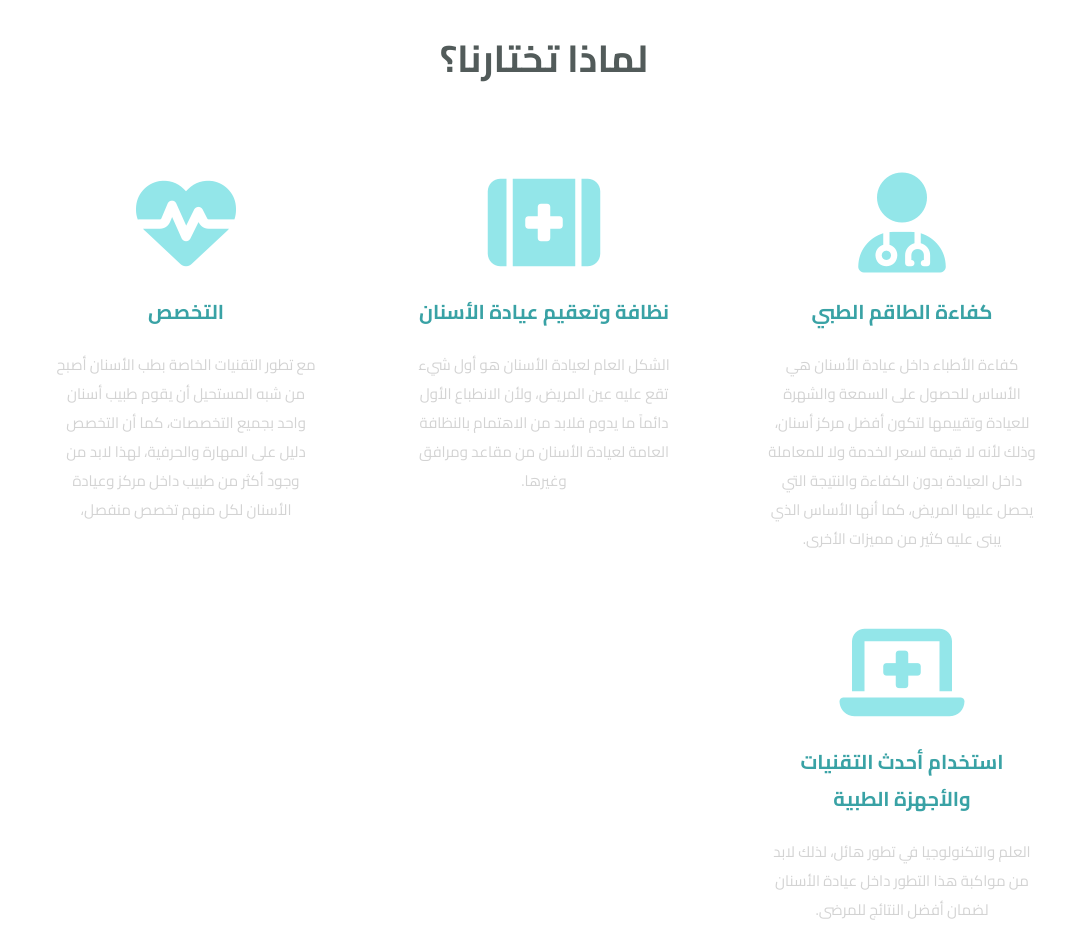
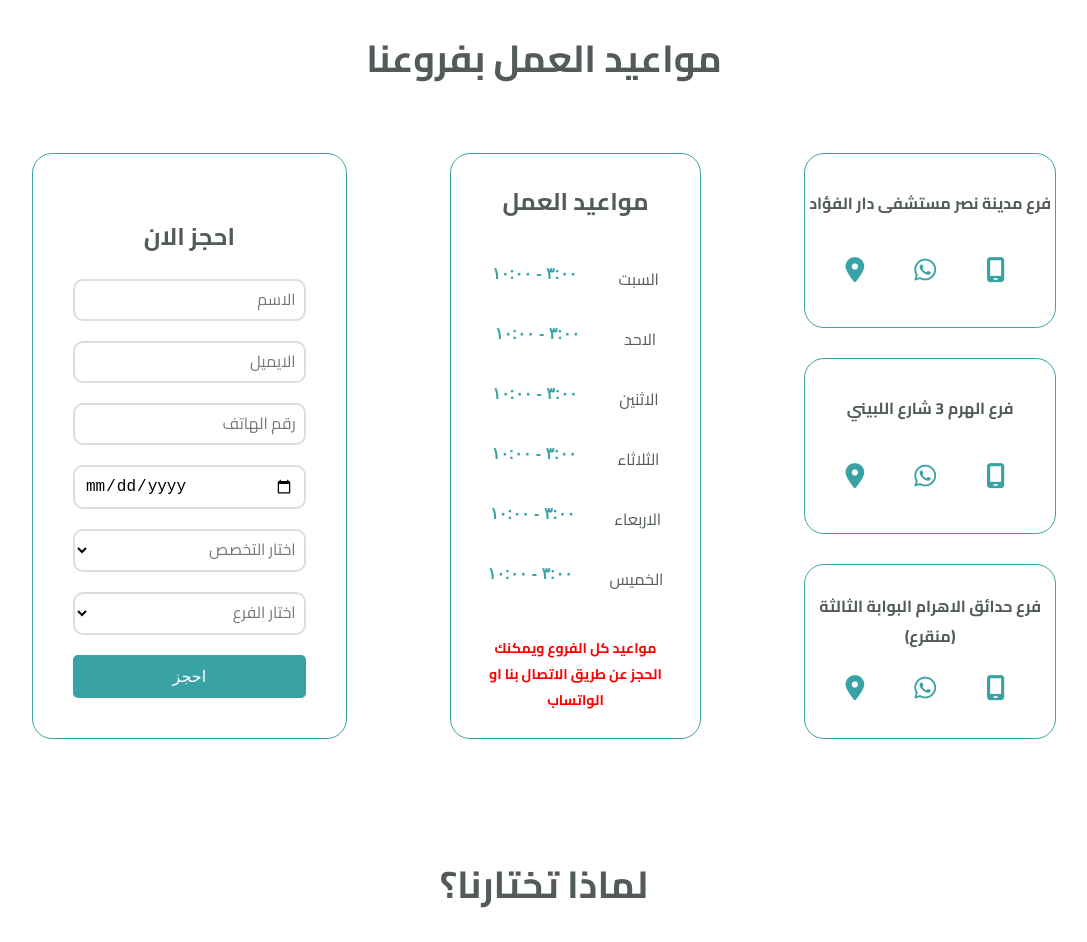
Before and after one commit to ahmedyosry433/Eletreby-Dental-Center, a website: page index.html in a window 1280 px wide. Shown: the part 846-1788 px from the top of the page, without its empty margins (96-1183 px from the left). Drawn offline with nearby package versions, Linux system fonts and the light colour scheme.

Commit message:
opening hour  ✅

```diff
--- a/index.html
+++ b/index.html
@@ -82,62 +82,6 @@
             </div>
         </section>
         <!-- End Slider -->
-
-        <!-- Start Why To Choose Us -->
-        <section class="why-choose">
-            <div class="container">
-                <div class="section-title">
-                    <h2>لماذا تختارنا؟</h2>
-
-                </div>
-                <div class="why-choose__cards">
-
-                    <div class="card-why">
-                        <div class="card-why__content">
-                            <i class="fa-solid fa-user-doctor card-why__icon"></i>
-                            <h3 class="card-why__title">كفاءة الطاقم الطبي</h3>
-                            <p class="card-why__des">كفاءة الأطباء داخل عيادة الأسنان هي الأساس للحصول على السمعة
-                                والشهرة للعيادة وتقييمها لتكون أفضل مركز أسنان، وذلك لأنه لا قيمة لسعر الخدمة ولا
-                                للمعاملة داخل العيادة بدون الكفاءة والنتيجة التي يحصل عليها المريض، كما أنها الأساس الذي
-                                يبنى عليه كثير من مميزات الأخرى.
-
-                            </p>
-                        </div>
-                    </div>
-                    <div class="card-why">
-                        <div class="card-why__content">
-                            <i class="fas fa-first-aid card-why__icon"></i>
-                            <h3 class="card-why__title">نظافة وتعقيم عيادة الأسنان</h3>
-                            <p class="card-why__des">الشكل العام لعيادة الأسنان هو أول شيء تقع عليه عين المريض، ولأن
-                                الانطباع الأول دائماً ما يدوم فلابد من الاهتمام بالنظافة العامة لعيادة الأسنان من مقاعد
-                                ومرافق وغيرها.</p>
-                        </div>
-                    </div>
-                    <div class="card-why">
-                        <div class="card-why__content">
-                            <i class="fas fa-heartbeat card-why__icon"></i>
-                            <h3 class="card-why__title">التخصص</h3>
-                            <p class="card-why__des">مع تطور التقنيات الخاصة بطب الأسنان أصبح من شبه المستحيل أن يقوم
-                                طبيب أسنان واحد بجميع التخصصات، كما أن التخصص دليل على المهارة والحرفية، لهذا لابد من
-                                وجود أكثر من طبيب داخل مركز وعيادة الأسنان لكل منهم تخصص منفصل،</p>
-                        </div>
-                    </div>
-
-                    <div class="card-why">
-                        <div class="card-why__content">
-                            <i class="fa-solid fa-laptop-medical card-why__icon"></i>
-                            <h3 class="card-why__title">استخدام أحدث التقنيات والأجهزة الطبية</h3>
-                            <p class="card-why__des">العلم والتكنولوجيا في تطور هائل، لذلك لابد من مواكبة هذا التطور
-                                داخل عيادة الأسنان لضمان أفضل النتائج للمرضى.</p>
-                        </div>
-                    </div>
-                </div>
-            </div>
-
-
-        </section>
-        <!-- End Why To Choose Us -->
-
         <!-- Start Opening Hours -->
         <section class="opening-hours">
             <div class="opening-hours__content">
@@ -150,61 +94,98 @@
 
                             <div class="opening-hours-branch">
                                 <h4 class="branch-name">فرع مدينة نصر مستشفى دار الفؤاد</h4>
-                                <ul class="opening-hours-days">
-                                    <li class="opening-hours-day">
-                                        السبت <span>2:22pm</span>
-                                    </li>
-                                    <li class="opening-hours-day">
-                                        السبت <span>2:22pm</span>
-                                    </li>
-                                    <li class="opening-hours-day">
-                                        السبت <span>2:22pm</span>
-                                    </li>
-                                    <li class="opening-hours-day">
-                                        السبت <span>2:22pm</span>
-                                    </li>
-                                </ul>
-                                <div class="branch-phone">
-                                    <p> <i class="fa-duotone fa-solid fa-phone"></i> 01012345678</p>
+                                <div class="branch__social">
+                                    <div class="branch__social-icon">
+                                        <a href="tel:+1104589585">
+                                            <i class="fa-solid fa-mobile-screen"></i>
+                                        </a>
+
                                     </div>
-                                <p></p>
+
+                                    <div class="branch__social-icon">
+                                        <a href="https://wa.me/+1104589585"><i class="fa-brands fa-whatsapp"></i></a>
+                                    </div>
+
+                                    <div class="branch__social-icon">
+                                        <a href="https://maps.google.com/?q=30.065836,31.319527"><i
+                                                class="fa-solid fa-location-dot"></i></a>
+                                    </div>
+                                </div>
                             </div>
                             <div class="opening-hours-branch">
                                 <h4 class="branch-name">فرع الهرم 3 شارع اللبيني</h4>
-                                <ul class="opening-hours-days">
-                                    <li class="opening-hours-day">
-                                        السبت <span>2:22pm</span>
-                                    </li>
-                                    <li class="opening-hours-day">
-                                        السبت <span>2:22pm</span>
-                                    </li>
-                                    <li class="opening-hours-day">
-                                        السبت <span>2:22pm</span>
-                                    </li>
-                                    <li class="opening-hours-day">
-                                        السبت <span>2:22pm</span>
-                                    </li>
-                                </ul>
+                                <div class="branch__social">
+                                    <div class="branch__social-icon">
+                                        <a href="tel:+1004239267">
+                                            <i class="fa-solid fa-mobile-screen"></i>
+                                        </a>
+
+                                    </div>
+
+                                    <div class="branch__social-icon">
+                                        <a href="https://wa.me/+1004239267"><i class="fa-brands fa-whatsapp"></i></a>
+                                    </div>
+
+                                    <div class="branch__social-icon">
+                                        <a href="https://maps.google.com/?q=29.982985,31.153364"><i
+                                                class="fa-solid fa-location-dot"></i></a>
+                                    </div>
+                                </div>
 
                             </div>
                             <div class="opening-hours-branch">
                                 <h4 class="branch-name">فرع حدائق الاهرام البوابة الثالثة (منقرع)</h4>
-                                <ul class="opening-hours-days">
+                                <div class="branch__social">
+                                    <div class="branch__social-icon">
+                                        <a href="tel:+1023658848">
+                                            <i class="fa-solid fa-mobile-screen"></i>
+                                        </a>
+
+                                    </div>
+
+                                    <div class="branch__social-icon">
+                                        <a href="https://wa.me/+1023658848"><i class="fa-brands fa-whatsapp"></i></a>
+                                    </div>
+
+                                    <div class="branch__social-icon">
+                                        <a href="https://maps.google.com/?q=29.954090,31.104149"><i
+                                                class="fa-solid fa-location-dot"></i></a>
+                                    </div>
+                                </div>
+                            </div>
+
+                        </div>
+
+
+                        <div class="opening-hours-branch">
+                            <h2>مواعيد العمل</h2>
+                            <ul class="days-list">
                                 <li class="opening-hours-day">
-                                        السبت <span>2:22pm</span>
+                                    <span>السبت</span>
+                                    <span>٣:٠٠ - ١٠:٠٠</span>
                                 </li>
                                 <li class="opening-hours-day">
-                                        السبت <span>2:22pm</span>
+                                    <span>الاحد</span>
+                                    <span>٣:٠٠ - ١٠:٠٠</span>
                                 </li>
                                 <li class="opening-hours-day">
-                                        السبت <span>2:22pm</span>
+                                    <span>الاثنين</span>
+                                    <span>٣:٠٠ - ١٠:٠٠</span>
                                 </li>
                                 <li class="opening-hours-day">
-                                        السبت <span>2:22pm</span>
+                                    <span>الثلاثاء</span>
+                                    <span>٣:٠٠ - ١٠:٠٠</span>
+                                </li>
+                                <li class="opening-hours-day">
+                                    <span>الاربعاء</span>
+                                    <span>٣:٠٠ - ١٠:٠٠</span>
+                                </li>
+                                <li class="opening-hours-day">
+                                    <span>الخميس</span>
+                                    <span>٣:٠٠ - ١٠:٠٠</span>
                                 </li>
                             </ul>
-                            </div>
-
+                            <p>مواعيد كل الفروع ويمكنك الحجز عن طريق الاتصال بنا او الواتساب</p>
                         </div>
                         <!-- Start Appointments -->
 
@@ -263,6 +244,63 @@
         </section>
 
         <!-- End Opening Hours -->
+
+        <!-- Start Why To Choose Us -->
+        <section class="why-choose">
+            <div class="container">
+                <div class="section-title">
+                    <h2>لماذا تختارنا؟</h2>
+
+                </div>
+                <div class="why-choose__cards">
+
+                    <div class="card-why">
+                        <div class="card-why__content">
+                            <i class="fa-solid fa-user-doctor card-why__icon"></i>
+                            <h3 class="card-why__title">كفاءة الطاقم الطبي</h3>
+                            <p class="card-why__des">كفاءة الأطباء داخل عيادة الأسنان هي الأساس للحصول على السمعة
+                                والشهرة للعيادة وتقييمها لتكون أفضل مركز أسنان، وذلك لأنه لا قيمة لسعر الخدمة ولا
+                                للمعاملة داخل العيادة بدون الكفاءة والنتيجة التي يحصل عليها المريض، كما أنها الأساس الذي
+                                يبنى عليه كثير من مميزات الأخرى.
+
+                            </p>
+                        </div>
+                    </div>
+                    <div class="card-why">
+                        <div class="card-why__content">
+                            <i class="fas fa-first-aid card-why__icon"></i>
+                            <h3 class="card-why__title">نظافة وتعقيم عيادة الأسنان</h3>
+                            <p class="card-why__des">الشكل العام لعيادة الأسنان هو أول شيء تقع عليه عين المريض، ولأن
+                                الانطباع الأول دائماً ما يدوم فلابد من الاهتمام بالنظافة العامة لعيادة الأسنان من مقاعد
+                                ومرافق وغيرها.</p>
+                        </div>
+                    </div>
+                    <div class="card-why">
+                        <div class="card-why__content">
+                            <i class="fas fa-heartbeat card-why__icon"></i>
+                            <h3 class="card-why__title">التخصص</h3>
+                            <p class="card-why__des">مع تطور التقنيات الخاصة بطب الأسنان أصبح من شبه المستحيل أن يقوم
+                                طبيب أسنان واحد بجميع التخصصات، كما أن التخصص دليل على المهارة والحرفية، لهذا لابد من
+                                وجود أكثر من طبيب داخل مركز وعيادة الأسنان لكل منهم تخصص منفصل،</p>
+                        </div>
+                    </div>
+
+                    <div class="card-why">
+                        <div class="card-why__content">
+                            <i class="fa-solid fa-laptop-medical card-why__icon"></i>
+                            <h3 class="card-why__title">استخدام أحدث التقنيات والأجهزة الطبية</h3>
+                            <p class="card-why__des">العلم والتكنولوجيا في تطور هائل، لذلك لابد من مواكبة هذا التطور
+                                داخل عيادة الأسنان لضمان أفضل النتائج للمرضى.</p>
+                        </div>
+                    </div>
+                </div>
+            </div>
+
+
+        </section>
+        <!-- End Why To Choose Us -->
+
+
         <!-- Start Services -->
         <section class="services">
             <div class="container">
@@ -380,7 +418,7 @@
                                     class="fa-brands fa-facebook-f"></i></a>
                         </div>
                         <div class="footer__social-icon">
-                            <a _blank href="https://maps.google.com/?q=30.841539,31.320372"><i
+                            <a _blank href="https://www.instagram.com/dr.ahmedeletreby?igsh=bzF6emx1aDIwbDA4"><i
                                     class="fa-brands fa-instagram"></i></a>
                         </div>
 
--- a/sass/_components.scss
+++ b/sass/_components.scss
@@ -271,23 +271,32 @@
     &-branch {
         background-color: white;
         border-radius: 2rem;
-        padding: 2rem;
+        padding: 2rem 0;
+        width: 80%;
         text-align: center;
         position: relative;
+        display: flex;
+        flex-direction: column;
+        justify-content: space-around;
+        // box-shadow: 0 5px 10px var(--primaryColor);
+        border: 0.5px solid var(--primaryColor);
+        transition: all 0.3s ease-in    ;
+        @include respond (phone) {
+            width: 100%;
+            text-align: center;
+        }
 
-        &::before {
-            content: "";
-            position: absolute;
-            bottom: 0;
-            left: 1rem;
+        &:hover {
+            transform: translateY(-5px);
+            box-shadow: 0px 20px 10px var(--lighterPrimaryColor);
 
-            height: 3px;
-            width: 0;
-            background-color: var(--primaryColor);
-            transition: all 0.3s ease-in-out;
         }
-        &:hover::before {
-            width: 90%;
+
+        & > p {
+            font-size: 1.4rem;
+            padding: 0 3rem;
+            font-weight: bold;
+            color: red;
         }
 
 
@@ -299,34 +308,71 @@
         margin-top: 2rem;
     }
     &-day {
+        margin: 3rem 0;
         display: flex;
         justify-content: space-evenly;
         &:not(:last-child) {
             margin-bottom: 2rem;
+        }
+        & span {
+            &:last-child {
+                font-weight: bold;
+                font-family: sans-serif;
+                color: var(--primaryColor);
+            }
         }
     }
 
 }
 .branches {
     display: grid;
-
-    grid-template-columns: repeat(auto-fit,minmax(20rem, 1fr));
+    grid-template-rows: repeat(auto-fit,minmax(10rem, 1fr));
     gap: 3rem;
 
 }
+.branch__social {
+    display: flex;
+    justify-content: space-evenly;
+    align-items: center;
+    font-size: 2rem;
+    color: var(--primaryColor);
+    &-icon {
+        font-size: 2.5rem;
+        margin-right: 1rem;
+        color: var(--primaryColor);
+
+        & > a {
+            text-decoration: none;
+            color: var(--primaryColor);
+
+            &:hover {
+                color: var(--lightPrimaryColor);
+            }
+        }
+
+    }
+}
+
 .appoentment {
     background-color: white;
-    border-radius: 10px;
+    border-radius: 2rem;
     text-align: center;
-    box-shadow: 0 10px 25px rgba(0, 0, 0, 0.2);
-    padding: 3rem;
+    padding: 2rem;
     padding-top: 6rem;
+    border: 0.5px solid var(--primaryColor);
+    transition: all 0.3s ease-in    ;
+
+    &:hover {
+        transform: translateY(-5px);
+        box-shadow: 0px 20px 10px var(--lighterPrimaryColor);
+
+    }
 }
 .content {
     display: grid;
-    align-items: start;
+    // align-items: start;
     grid-template-columns: repeat(auto-fit, minmax(20rem, 1fr));
-    gap: 3rem;
+    gap: 4rem;
 }
 
 // End Opening Hours
--- a/sass/_layout.scss
+++ b/sass/_layout.scss
@@ -39,7 +39,8 @@
 
 .opening-hours {
    padding-bottom: 5rem;
-    background: linear-gradient(135deg, #eaf2f3 0%, #8bb8b9 40%, #90d3d4 90%);}
+    // background: linear-gradient(135deg, #eaf2f3 0%, #8bb8b9 40%, #90d3d4 90%);
+}
 
 // Start Services
 .services {
```
Also changed, not shown: css/style.css. Lines whose indentation alone changed are shown as unchanged.
